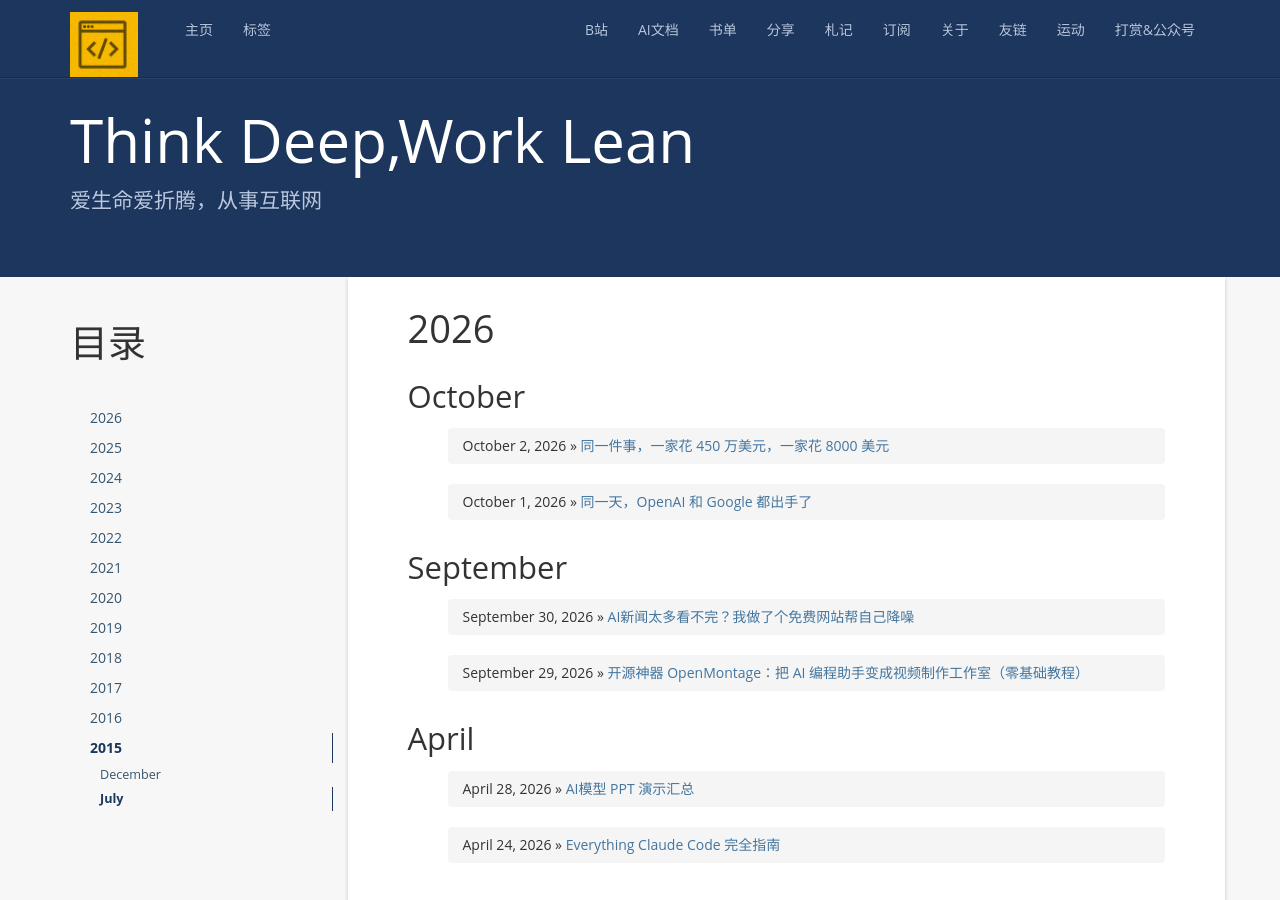
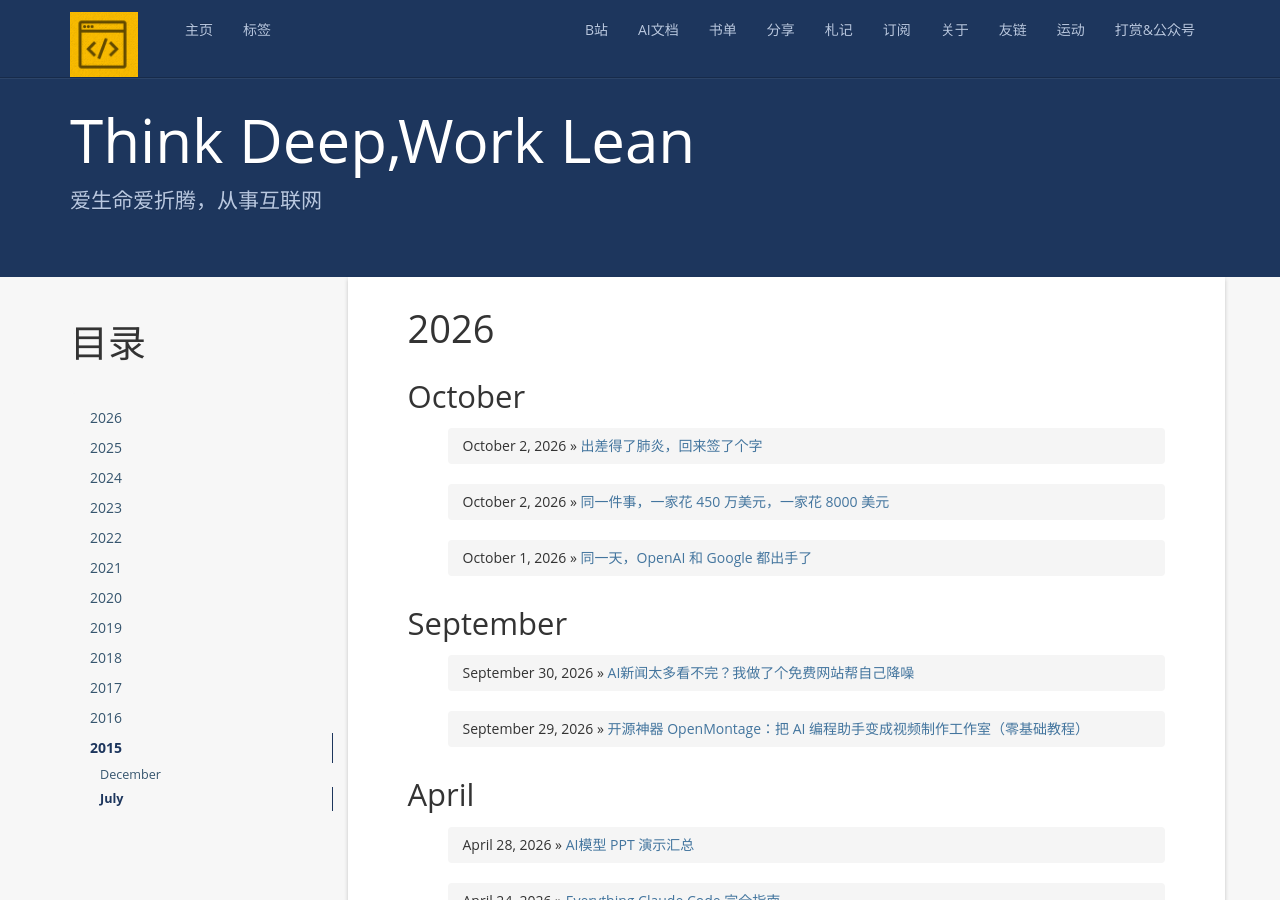
Before and after one commit to zackzhangkai/zackzhangkai.github.io, a Jekyll site: the page built from index.html, in a window 1280 px wide and 900 px high. Built offline with Jekyll 4.4.1, drawn with Linux system fonts in a browser that asks for light colours; nearby versions of some CDN libraries; a script that is not in the unit is left out; the list of posts is cut into pages by our own code; comment, search, counter and statistics services are not loaded; some of the changed lines change nothing that is shown.

Commit message:
新增文章：出差得了肺炎，回来签了个字（2026-10-02）

```diff
--- /dev/null
+++ b/_posts/2026-10-02-signed-the-papers.md
@@ -0,0 +1,100 @@
+---
+layout: post
+title: 出差得了肺炎，回来签了个字
+tags: AI文档
+---
+
+大家好，我是Zack。
+
+今年三月，我因为一场肺炎，把工作弄丢了。
+
+说出来有点荒诞，但事情就是这么发生的。
+
+## 一、出差、发烧、确诊肺炎
+
+三月份我出了趟差。到外地第二天开始咳嗽发烧，一开始以为是普通感冒，硬扛了两天没扛住，去医院一查——肺炎。医生说要打针，我就在当地医院老老实实挂了几天水。
+
+那几天项目还在往前推。我人在医院输液，手机上的消息没停过。我当时还想：扛一扛，回去加班补上就行。
+
+现在回头看，这个想法本身就挺可笑的。我把"项目进度"看得比"我这副身体正在发炎"重得多。
+
+## 二、回公司那天，让我签的是解约协议
+
+打完针回武汉，领导找我谈话，大意是：这次出差耽误了项目，影响不太好。
+
+然后让我"临时回公司一趟，签个字"。
+
+我到了才知道，签的是解除劳动合同协议。
+
+补偿的事我就不细说了，不是这篇文章的重点。重点是那个瞬间，我脑子里冒出来的第一个念头不是愤怒，也不是委屈，是荒诞——
+
+原来这些年，我在这些人眼里是可以这样被结算掉的。
+
+多年绩效、随叫随到、项目救火，都不算数了。真正被记住的，是我那几天不在。
+
+## 三、这件事让我看清的三件事
+
+**第一，你在公司眼里是一个资源位，不是一个有身体的人。**
+
+资源位的逻辑很简单：这个位置上的人能不能按时产出。能，就留着；不能，就换掉。它不关心你是在输液还是在熬夜，也不关心你这十年加了多少班。
+
+这不是哪家公司坏，是这套系统本来就长这样。我以前也在这套系统里管过事、评过人，所以我不打算装外宾。
+
+**第二，绩效是别人给你的评价，能力是你自己能带走的东西。**
+
+我这十几年的技术积累——云计算、Kubernetes、服务网格、后来的大模型工程和智能体开发——不会因为一张解约协议清零。清零的只是那个工位、那个工牌、那串内部系统的权限。
+
+想明白这点之后，我其实没那么慌。
+
+**第三，"不敢请假"换来的那点好感，比想象中便宜得多。**
+
+有意思的是，我这次恰恰不是因为不敢请假才出的事。我是真病了，病到没法站着。但即便如此，"耽误项目"这四个字还是落到了我头上。
+
+那如果我是那个为了不耽误项目而硬扛、最后扛出大病的人呢？大概也一样。
+
+## 四、之后我在做什么
+
+被推了一把之后，我全职做独立开发。
+
+现在手上的东西：
+
+- **CoderFather（coderfather.com）**：AI 实战书柜。第一本书《AI Agent 全栈实战》，8 章正文 + 工程附录 + 59 张手绘知识卡，免费在线阅读，代码开源在 github.com/zackzhangkai/ai-agent-tutorial。
+- **MyHOT（news.coderfather.com）**：AI 行业动态每日精选，自动抓取、去重、打分，每条写清"为什么值得看"。
+- 一些开源小工具：小红书笔记下载器、Obsidian 插件、美股回撤雷达等。
+
+坦白讲：收入还远不如从前，产品也都还在迭代，每天都在琢磨怎么活下去。这不是一个"攒够了钱然后去追求梦想"的故事，我还没到那一步。
+
+但有一件事是真的：我现在的时间是我自己的，我做的每一行代码、写的每一篇文章，都留在我自己名下。
+
+## 五、关于黄小木那条推文
+
+前几天看到 @ai_xiaomu 写他的一段经历：去年大病一场，瘦了 20 斤，身体给他敲了警钟，等了半年大礼包，这个月签了字，结束了多年打工生涯。他说他工作日从没见过深圳的夕阳，有事也不敢请假，怕影响领导对他的那点评价。
+
+我看完愣了一会儿。
+
+我们俩的差别是：他是想清楚了主动走的，我是被叫去签的字。同一个动作，一个是选择，一个是通知。
+
+但结论是一样的——别把你所有的筹码，压在一个工位上。
+
+## 六、如果你还在上班，我想说的四句话
+
+我不劝任何人辞职。我只说这半年我自己真正认下来的几件事：
+
+1. **身体是硬约束。**不舒服就去看，别用"项目正紧"骗自己。项目离了谁都能转，你的肺只有一副。
+2. **存一笔能让你"敢说不"的钱。**不用很多，够你半年不上班还睡得着就行。它的作用不是让你辞职，是让你在会议室里能挺直腰。
+3. **下班后那两小时，做一件能留下作品的事。**写开源、写文章、做个小工具——什么都行，关键是它得是"你的"，而不是"公司的"。我 2022 年随手发的一个 K8s 技术分享视频意外走红，是我后来所有内容的起点，当时完全没想到。
+4. **少花精力经营"领导对我的评价"，多花精力经营"我能带走什么"。**前者你说了不算，后者你说了算。
+
+## 最后
+
+我以前总觉得，一个人被淘汰，应该是因为他不够强、不够努力。
+
+今年三月我才知道，有时候只是因为你在错误的时间生了场病。
+
+这件事没什么好抱怨的。被推一把之后，我发现自己还站得住，这就够了。
+
+你有过类似的时刻吗？或者你现在正卡在某个说不清的关口上——欢迎在留言区聊聊，我会一条条看。
+
+也欢迎把这篇文章转给那个最近总说"忙完这阵再说"的朋友。
+
+公众号：Zack说AI
--- a/tag/AI文档/index.html
+++ b/tag/AI文档/index.html
@@ -22,6 +22,7 @@ header: AI文档
             <li><a href="#ai-daily-devday-gemini">OpenAI 与 Google 同天发布</a></li>
             <li><a href="#ataraxos-8000-vs-4-5-million">8000 美元打赢 450 万美元</a></li>
             <li><a href="#myhot-ai-news-site">MyHOT AI 情报站</a></li>
+            <li><a href="#signed-the-papers">出差得了肺炎，回来签了个字</a></li>
            </ul>
         </div>
       </div>
@@ -124,6 +125,13 @@ header: AI文档
              <p><small>2026-09-30 | news.coderfather.com 上线 | AI 评分精选 + 热点榜 + 每日 8 点自动日报</small></p>
 
              <hr>
+             <h2 id="signed-the-papers">出差得了肺炎，回来签了个字</h2>
+             <ul>
+               <li><a href="https://zackzhangkai.github.io/2026/10/02/signed-the-papers/" target="_blank">出差得了肺炎，回来签了个字 →</a></li>
+             </ul>
+             <p><small>2026-10-02 | 今年三月出差确诊肺炎，回来被叫去签解约协议 | 被推一把之后我发现自己还站得住</small></p>
+
+             <hr>
              <p><em>使用 project-researcher skill 自动生成</em></p>
 
           </div>
```
